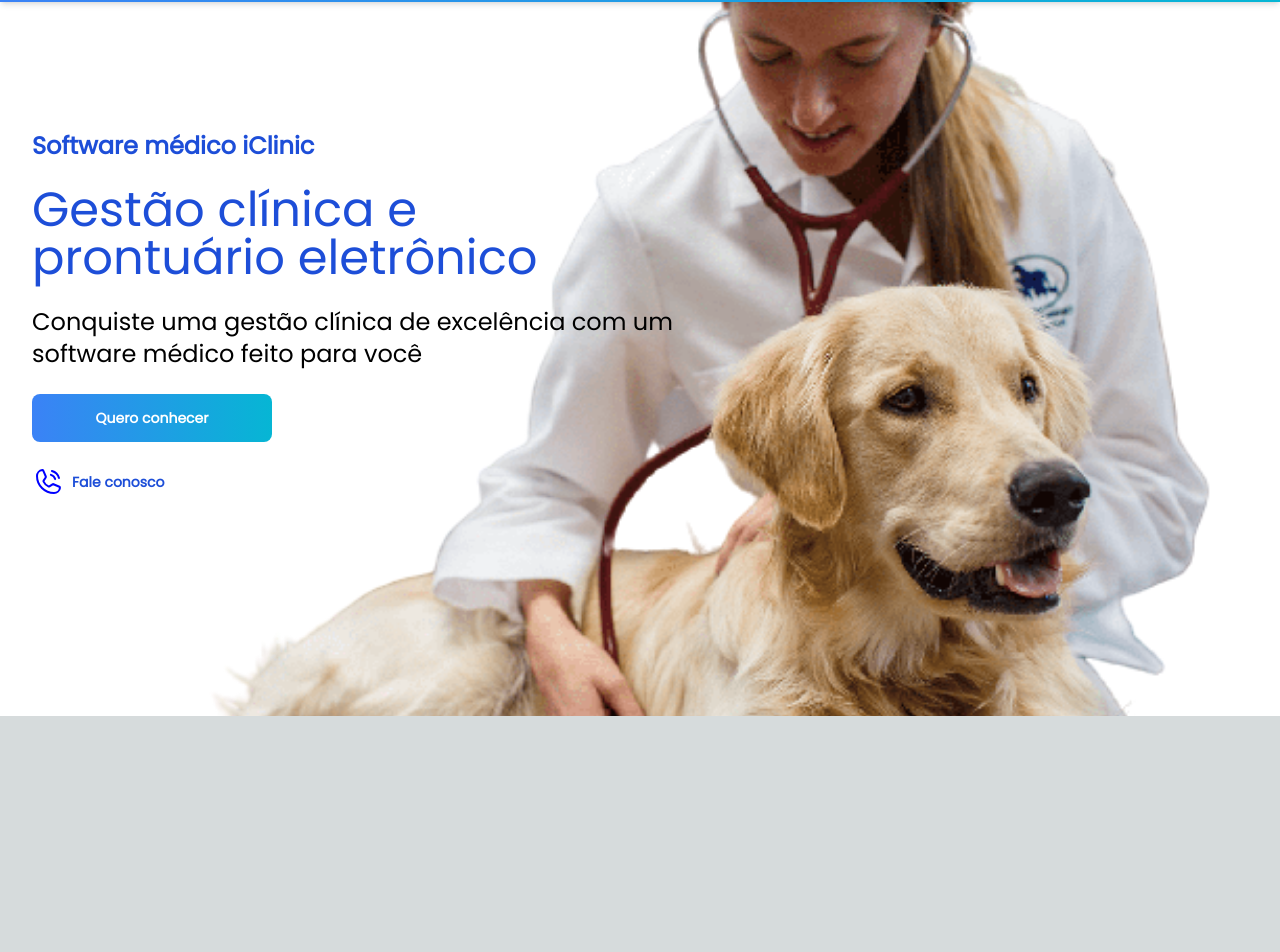
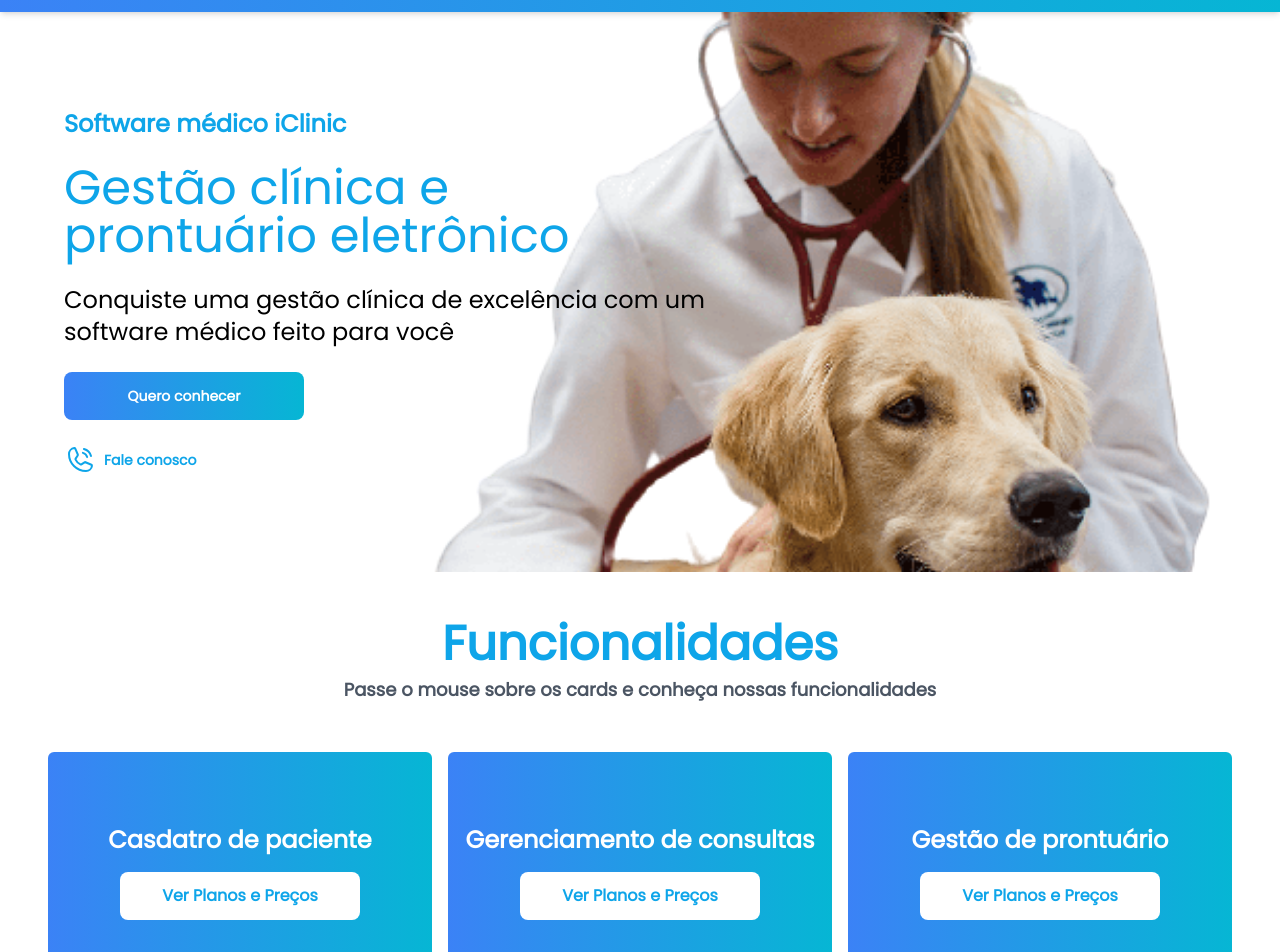
Before and after one commit to Luan-max/ipet-frontend, a Next.js app: page / in a window 1280 px wide. Shown: the part 84-1036 px from the top of the page. Before the commit the page ends 800 px from the top, so only its background shows below. Built offline with nearby package versions, Linux system fonts and the light colour scheme.

Commit message:
feat:a dd section two about funcionalities

```diff
--- a/src/app/page.tsx
+++ b/src/app/page.tsx
@@ -1,36 +1,49 @@
-"use client"
+"use client";
 
 import Button from "@/components/button";
+import Card from "@/components/card";
 import Header from "@/components/header";
-import {PhoneCall} from "phosphor-react";
-
-
+import { PhoneCall } from "phosphor-react";
 
 export default function Home() {
   return (
-    <main className="w-full h-screen flex flex-col bg-white">
+    <main className="w-full h-screen bg-white">
       <Header />
-      <section className="w-full h-[100%]
-      bg-background bg-no-repeat bg-cover ">
-        <div className="pt-32 w-full h-full flex flex-col justify-start p-8 gap-6">
-          <h1 className="text-blue-700 text-2xl font-bold">
-          Software médico iClinic
+      <section className="w-full h-102 bg-background bg-no-repeat bg-cover">
+        <div className="w-full h-full flex flex-col p-16 gap-6 items-start justify-center">
+          <h1 className="text-primary-0 text-2xl font-bold">
+            Software médico iClinic
           </h1>
-          <h2 className="text-blue-700 text-5xl">
-          Gestão clínica e <br/>
-          prontuário eletrônico
+          <h2 className="text-primary-0 text-5xl">
+            Gestão clínica e <br />
+            prontuário eletrônico
           </h2>
           <p className="text-black text-2xl">
-          Conquiste uma gestão clínica de excelência com um <br/>
-           software médico feito para você
+            Conquiste uma gestão clínica de excelência com um <br />
+            software médico feito para você
           </p>
-          <Button label="Quero conhecer"/>
+          <Button label="Quero conhecer" />
           <div className="flex flex-row gap-2 items-center">
-          <PhoneCall size={32} color="blue" /><span className="text-blue-700 text-sm font-bold ">
-          Fale conosco</span>
+            <PhoneCall size={32} color="#0ea5e9" />
+            <span className="text-primary-0 text-sm font-bold ">
+              Fale conosco
+            </span>
           </div>
         </div>
-
+      </section>
+      <section className="w-full h-102 bg-white ">
+        <div className="flex flex-col items-center justify-center pt-12 gap-2">
+          <h1 className="text-primary-0 text-5xl font-bold">Funcionalidades</h1>
+          <span className="text-secondary-0 text-lg font-bold">
+            Passe o mouse sobre os cards e conheça nossas funcionalidades
+          </span>
+        </div>
+        <div className="flex flex-wrap items-center justify-center mt-12 gap-4">
+          <Card className="bg-gradient-to-r from-blue-500 to-cyan-500" title="Casdatro de paciente"/>
+          <Card className="bg-gradient-to-r from-blue-500 to-cyan-500" title="Gerenciamento de consultas"/>
+          <Card className="bg-gradient-to-r from-blue-500 to-cyan-500" title="Gestão de prontuário"/>
+          <Card className="bg-gradient-to-r from-blue-500 to-cyan-500" title="Comunicação com paciente"/>
+        </div>
       </section>
     </main>
   );
--- a/src/components/button/index.tsx
+++ b/src/components/button/index.tsx
@@ -1,15 +1,17 @@
-type ButtonProps=  {
-    label: string
+type ButtonProps = {
+  label: string;
+  className?: string;
+  labelClassName?: string;
+};
+
+export default function Button({
+  label,
+  className = "bg-gradient-to-r from-blue-500 to-cyan-500",
+  labelClassName = "text-white text-sm font-bold",
+}: ButtonProps) {
+  return (
+    <button className={`w-60 h-12 rounded-lg ${className}`}>
+      <span className={labelClassName}>{label}</span>
+    </button>
+  );
 }
-
-export default function Button({label}:ButtonProps) {
-    return(
-        <button className="w-60 h-12 bg-gradient-to-r from-blue-500 to-cyan-500 rounded-lg">
-            <span className="text-sm font-bold text-white">
-                {label}
-            </span>
-        </button>
-    )
-}
-
-/* <Button label="nome do botao"/> */
--- /dev/null
+++ b/src/components/card/index.tsx
@@ -0,0 +1,21 @@
+import Button from "@/components/button";
+
+type CardProps = {
+  title: string;
+  className: string;
+};
+
+export default function Card({ className, title }: CardProps) {
+  return (
+    <div
+      className={`flex flex-col w-96 h-60 items-center justify-center rounded-md ${className} gap-4`}
+    >
+      <span className="text-2xl text-light-0 font-bold">{title}</span>
+      <Button
+        label="Ver Planos e Preços"
+        className="bg-white hover:bg-gray-100"
+        labelClassName="text-primary-0 font-bold text-md"
+      />
+    </div>
+  );
+}
--- a/tailwind.config.js
+++ b/tailwind.config.js
@@ -8,11 +8,17 @@
   theme: {
     extend: {
       backgroundImage:{
-background:'url(/assets/banner1.png)'
+          background:'url(/assets/banner1.png)'
+      },
+      height: {
+        102: '70%'
       },
       colors: {
         primary: {
           0: '#0ea5e9',
+        },
+        secondary: {
+          0: '#4b5563'
         },
         light: {
           0: '#FFFFFF',
```
